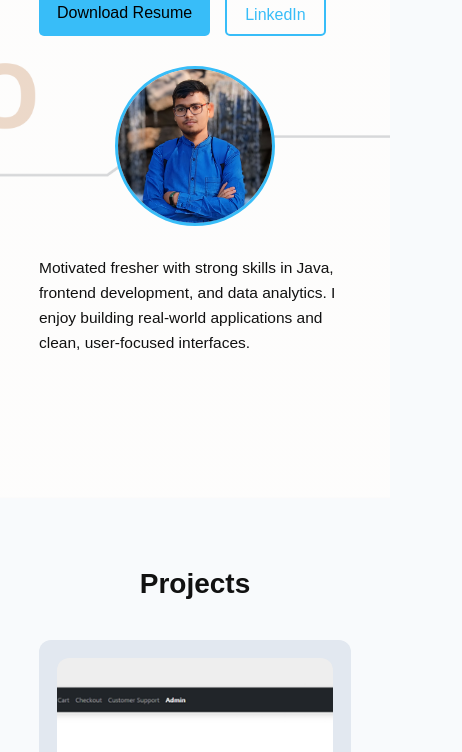
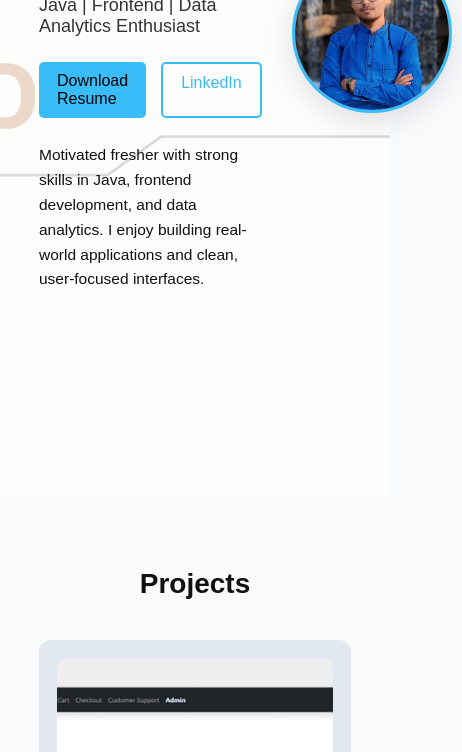
Before and after one commit to dandekarmoin/moin_dandekar, a plain HTML site: page public/index.html in a window 390 px wide. Shown: the part 348-1100 px from the top of the page, 462 px wide, since content can reach past the window. Drawn offline with Linux system fonts and the light colour scheme.

Commit message:
Move profile below about, add circular profile wrapper and responsive styling

```diff
--- a/public/index.html
+++ b/public/index.html
@@ -45,10 +45,6 @@
     </div>
 
     <!-- RIGHT: SHORT PROFILE INFO -->
-    <div class="hero-right">
-      <img src="images/profile.jpg" alt="Profile">
-    </div>
-
     <!-- ABOUT (moved below intro in DOM so it appears right after intro on mobile) -->
     <div class="about-text">
       <p>
@@ -56,6 +52,13 @@
         and data analytics. I enjoy building real-world applications
         and clean, user-focused interfaces.
       </p>
+    </div>
+
+    <!-- PROFILE (moved below about for mobile; wrapped for circular ring) -->
+    <div class="hero-right">
+      <div class="profile-wrap">
+        <img src="images/profile.jpg" alt="Profile">
+      </div>
     </div>
 
   </div>
--- a/public/style.css
+++ b/public/style.css
@@ -80,6 +80,35 @@ body.dark .hero {
   grid-row: 2;
 }
 
+/* Ensure hero-right sits top-right on larger screens but stacks below on mobile */
+.hero-right {
+  grid-column: 2;
+  grid-row: 1;
+  display: flex;
+  justify-content: center;
+}
+
+/* circular profile wrapper */
+.profile-wrap {
+  width: 270px;
+  height: 270px;
+  border-radius: 50%;
+  padding: 8px;
+  display: flex;
+  align-items: center;
+  justify-content: center;
+  background: linear-gradient(135deg, rgba(56,189,248,0.18), rgba(124,58,237,0.18));
+  box-shadow: 0 8px 30px rgba(2,6,23,0.12);
+}
+
+.profile-wrap img {
+  width: 100%;
+  height: 100%;
+  object-fit: cover;
+  border-radius: 50%;
+  border: 6px solid rgba(255,255,255,0.92);
+}
+
 .hero-left h2 {
   font-size: 42px;
 }
@@ -155,6 +184,12 @@ body.dark .hero-right {
     width: 160px;
     height: 160px;
     border-width: 3px;
+  }
+
+  .profile-wrap {
+    width: 160px;
+    height: 160px;
+    padding: 6px;
   }
 
   .about-text {
```
